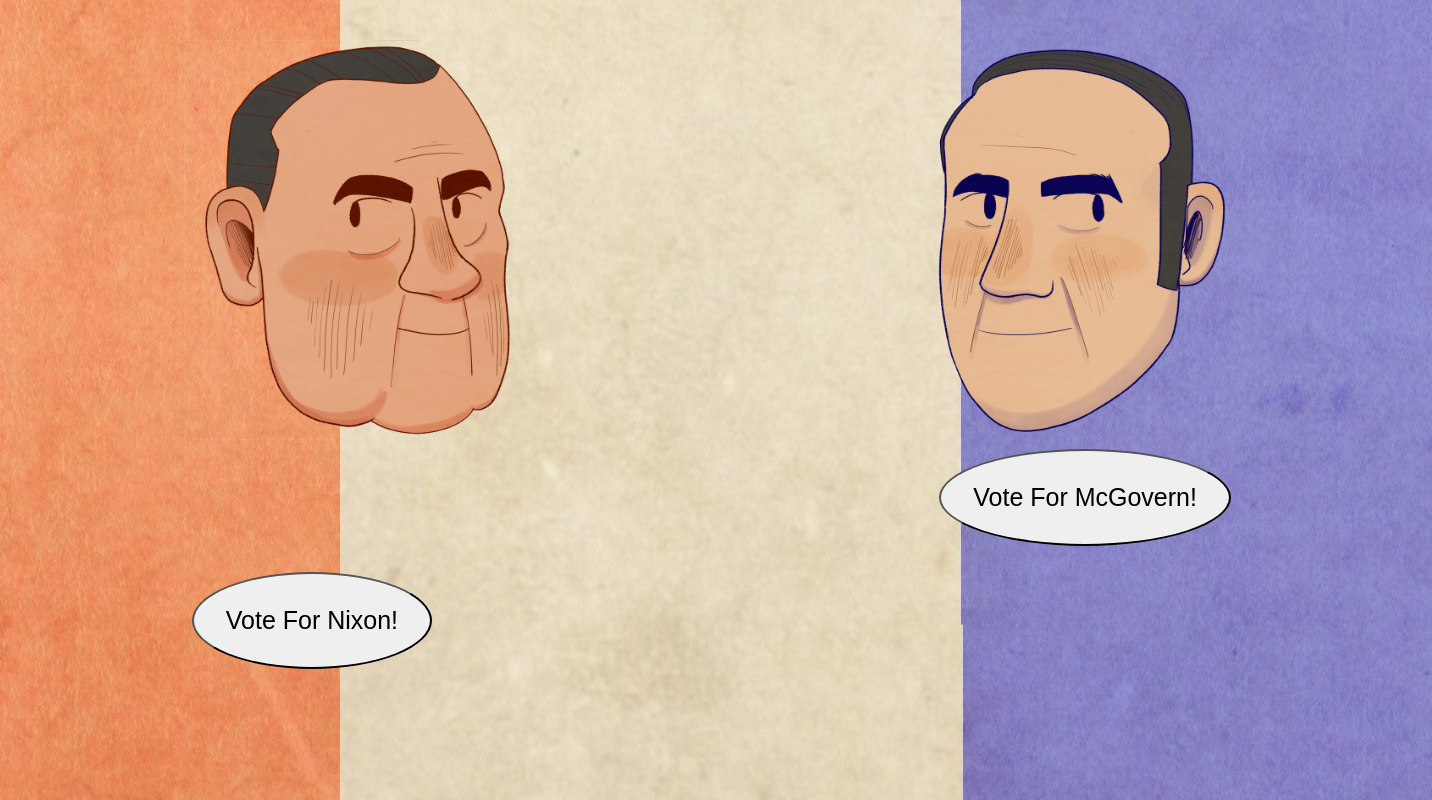
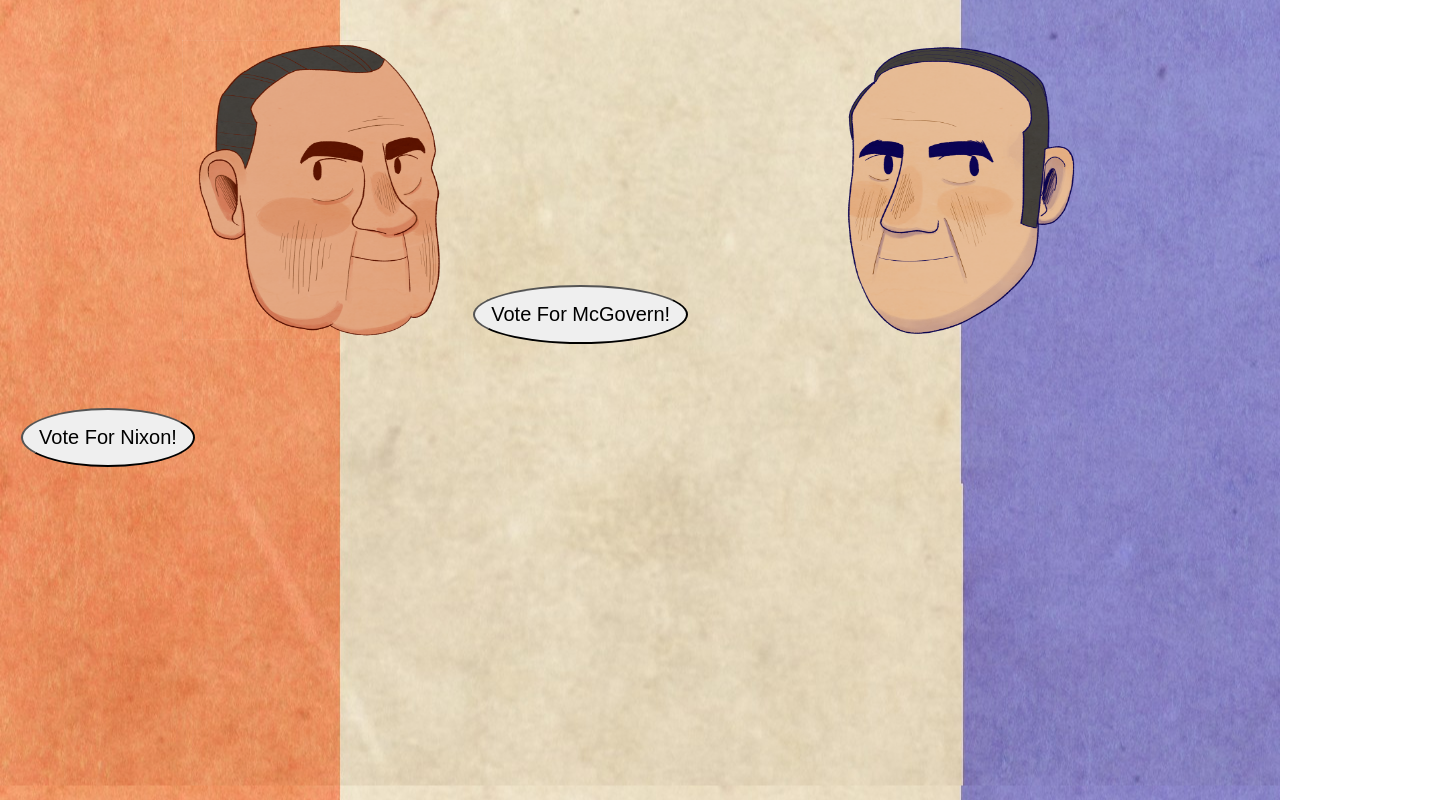
Before and after one commit to Alisson-Corrales/voting-machine, a plain HTML site: page index.html in a window 1280 px wide. Both pictures are taken after a click on the button "Vote For McGovern!". Shown: the whole page, 1432 px wide, since content can reach past the window. Drawn offline with Linux system fonts and the light colour scheme.

Commit message:
still messig with javascript ac 2/5/2021

```diff
--- a/index.html
+++ b/index.html
@@ -4,7 +4,6 @@
     <meta charset = "utf-8">
     <title>Voting Machine</title>
     <meta name = "author" content = "Alisson C.">
-    <!--THIS IS REQUIRED FOR GRADES DUDE. USE IT-->
     <meta name = "description" content = "fake voting page simulating the 1974 election between Nixton and McGovern">
 
     <meta property = "og:image" content = "image.png">
@@ -19,19 +18,17 @@
 
     <div class="imagesGrid">
         <div class="img1">
-            <a href="https://en.wikipedia.org/wiki/Richard_Nixon">
-            <img src="images/nixton-toon.png" width="360" height="400" input="nixton" id="nixton">
-            </a>
+            <img src="images/nixton-toon.png" width="285" height="300" input="nixton" id="nixton">
         </div>
         <div class="img2">
-        <a href="https://en.wikipedia.org/wiki/Donkey">
-        <img src="images/mcgovern-toon.png" width="360" height="400" input="mcgovern" id="mcgovern">
-        </a>
+        <img src="images/mcgovern-toon.png" width="285" height="300" input="mcgovern" id="mcgovern">
         </div>
     </div>
 
+    <div class="buttonGrid">
         <input id="voteNixon" type="button" value="Vote For Nixon!" onclick="document.location='voteNixon.html'">
         <input id="voteGovern" type="button" value="Vote For McGovern!" onclick="document.location='voteMcGovern.html'">
+    </div>
 
     <script src="script.js"></script>
 
@@ -41,7 +38,7 @@
         A mouse move event listener
         *An onclick event listener
         A context menu event
-        A mouse over event listener and a mouse leave event listener
+        *A mouse over event listener and a mouse leave event listener
         An object that moves around the page using clientX and clientY
         Using “this” for on clicks
         A loop that will create several elements at once
--- a/script.js
+++ b/script.js
@@ -23,6 +23,22 @@ voteGovern.onclick = function () {
 
     let moveToTop = (Math.random() * (screen.height - screen.width)); //takes a random number * (the height of the screen - the width of the screen)
     let moveToLeftnRight = (Math.random() * (screen.width - screen.height));//same as above but with width
+
+    //prevents button from going outside the margin of the screen
+    if(moveToLeftnRight >= 300){
+        moveToLeftnRight =- 50;
+    }
+    if(moveToLeftnRight <= -400){
+        moveToLeftnRight =+ 50
+    }
+
+    if(moveToTop >= 300){
+        moveToTop =- 100;
+    }
+    if(moveToTop <= -400){
+        moveToTop =+ 50
+    }
+
     button.style.top = moveToTop + "px";
     console.log(moveToTop + "px");
     //writes in CSS: button{margin-top: "the number that comes out of moveToTop" px}
@@ -30,13 +46,6 @@ voteGovern.onclick = function () {
     console.log(moveToLeftnRight + "px");
     //same as above but in margin-left
 
-    //prevents button from going outside the margin of the screen
-    if(moveToLeftnRight > 200){
-        moveToLeftnRight =- 100;
-    }
-    if(moveToTop > 200){
-        moveToTop =- 100;
-    }
 
     //counts the votes so the code can do a funny
     mcGovernVotes++;
@@ -46,8 +55,21 @@ voteGovern.onclick = function () {
     //the button moving part is very closely based on https://codepen.io/ardoba/pen/ZNodRK by bert bus
 }
 
-//let govToon = document.getElementById("mcgovern");
-//function(){
-//    stuff
-//}
-//govToon.addEventListener("mouseenter", handler)
+
+//switches McGovern's img to the stonk meme
+function switchToStonks(){
+    let picture = document.getElementById("mcgovern");
+    if(picture.src.match("images/mcGovern-toon.png")){
+        picture.src = "images/stonks.png"
+    }
+    picture.addEventListener("mouseover", switchToStonks);
+    return
+}
+function switchToPres(){
+    let picture = document.getElementById("mcgovern");
+    if(picture.src.match("images/stonks.png")){
+        picture.src = "images/mcGovern-toon.png"
+    }
+    picture.addEventListener("mouseleave", switchToPres);
+    return
+}
--- a/style.css
+++ b/style.css
@@ -6,32 +6,38 @@ html{
     font-family: fantasy;
 }
 
+/*buttons*/
 input{
     display: inline-grid;
+    justify-self: center;
     position: relative;
-    margin: 6rem;
-    margin-left: 150px;
-    margin-right: 180px;
-    padding: 2rem;
+    padding: 1rem 1rem;
+    margin-top: 2rem;
+    margin-bottom: 1rem;
     font-family: fantasy;
-    font-size: 25px;
+    font-size: 20px;
     border-radius: 60%;
+}
+.buttonGrid{
+    display: grid;
+    grid-template-columns: 200px 200px;
+    grid-column-gap: 100px;
+}
 
-}
 
 /*images*/
 img{
     display: inline-grid;
+    position: relative;
     align-content: center;
     padding: 1rem;
-    margin: 10rem;
     margin-top: 1rem;
     margin-bottom: 1rem;
-    cursor: url(images/pointer.png), pointer;
+    cursor: url(images/cursor.png), pointer;
 }
 
 input{
-    cursor: url(images/cursor.png), pointer;
+    cursor: url(images/pointer.png), pointer;
 }
 
 .imagesGrid{
@@ -39,4 +45,4 @@ input{
     grid-template-columns: auto auto;
 }
 
-@media only screen and (min-width=2736px)
+/*@media only screen and (min-width=2736px)
```
Also changed, not shown: images/pointer1.png (deleted), images/stonks.png (added).
